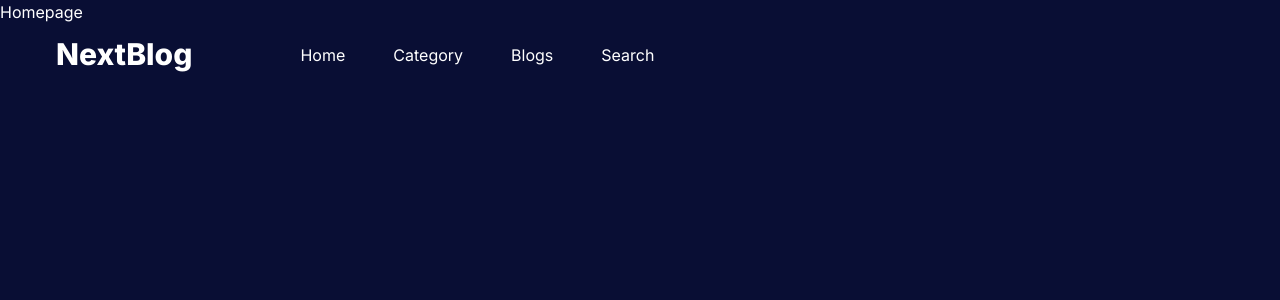
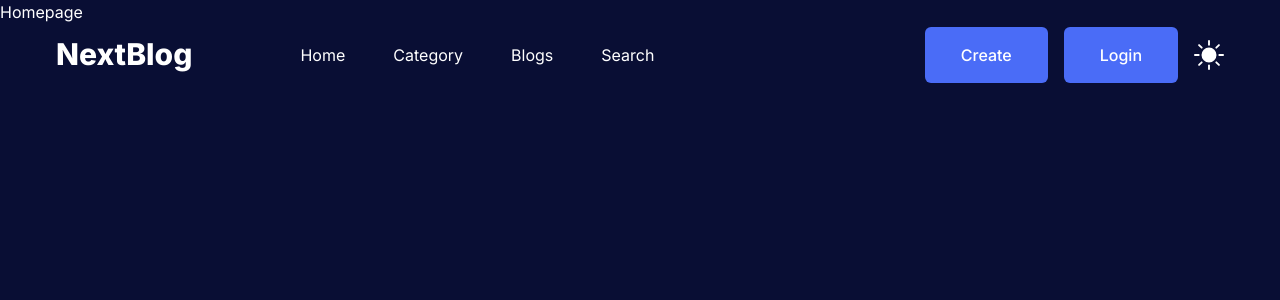
Before and after one commit to PetrGrabovsky/nextjs-fullstack-blog-grabovsky, a Next.js app: page / in a window 1280 px wide. Shown: the top 300 px of the page. Built offline with nearby package versions, Linux system fonts and the light colour scheme.

Commit message:
feat: Přidány tlačítka Create, Login a ThemeToggler do komponenty Header. - Aktualizována komponenta Header přidáním komponenty ThemeToggler pro přepínání témat. - Přidán prototyp tlačítka pro vytvoření nového blogu Create. - Přidán prototyp tlačítka pro přihlášení Login.

```diff
--- a/components/header.tsx
+++ b/components/header.tsx
@@ -5,6 +5,8 @@ import clsx from 'clsx';
 import Link from 'next/link';
 import { menuItems } from '@/utils/data-mappings';
 import { MenuItem } from '@/utils/types';
+import Button from './button';
+import ThemeToggler from './theme-toggler';
 
 // Funkční komponenta Header
 const Header: FC = () => {
@@ -117,6 +119,16 @@ const Header: FC = () => {
                   </ul>
                 </nav>
               </div>
+              <div className="flex items-center justify-end gap-4 pr-16 lg:pr-0">
+                {/* Tlačítko pro vytvoření nového blogu */}
+                <Button onClick={() => {}} text="Create" />
+                {/* Tlačítko pro přihlášení */}
+                <Button onClick={() => {}} text="Login" />
+                <div className="flex items-center gap-3">
+                  {/* Komponenta pro přepínání mezi světlým a tmavým tématem */}
+                  <ThemeToggler />
+                </div>
+              </div>
             </div>
           </div>
         </div>
```
